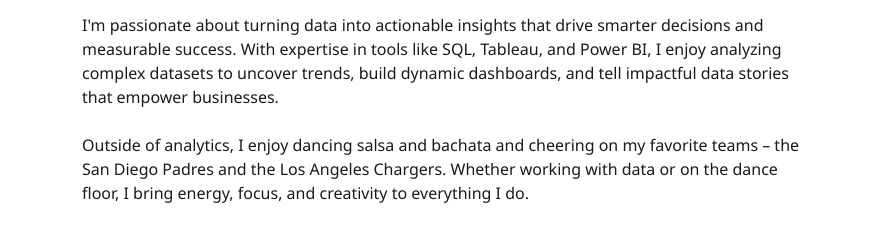
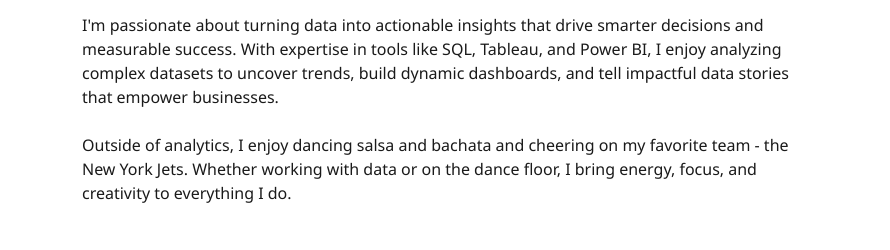
Before and after one commit to realluissamboy/my-portfolio, a plain HTML site: page index.html in a window 1280 px wide. Shown: the part 955-1205 px from the top of the page, 0-890 px from the left. Drawn offline with nearby package versions, Linux system fonts and the light colour scheme; grey boxes are pictures that could not be loaded.

Commit message:
Update index.html
Update team names because I can't deny begin a Jets fan. It's in my blood.

```diff
--- a/index.html
+++ b/index.html
@@ -115,8 +115,7 @@
           </p>
           <p class="lead" id="about-description">
             Outside of analytics, I enjoy dancing salsa and bachata and cheering
-            on my favorite teams – the San Diego Padres and the Los Angeles
-            Chargers. Whether working with data or on the dance floor, I bring
+            on my favorite team - the New York Jets. Whether working with data or on the dance floor, I bring
             energy, focus, and creativity to everything I do.
           </p>
         </div>
```
